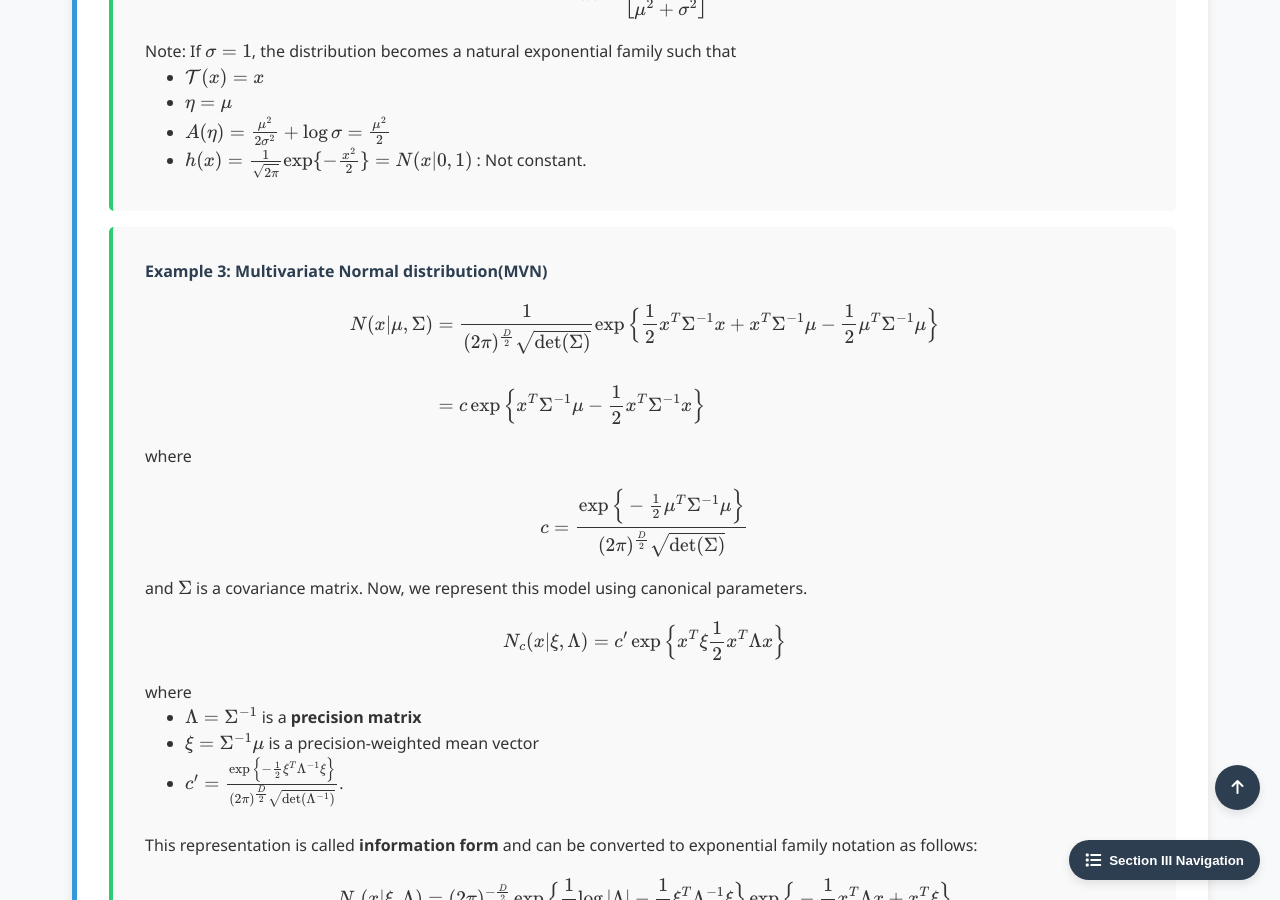
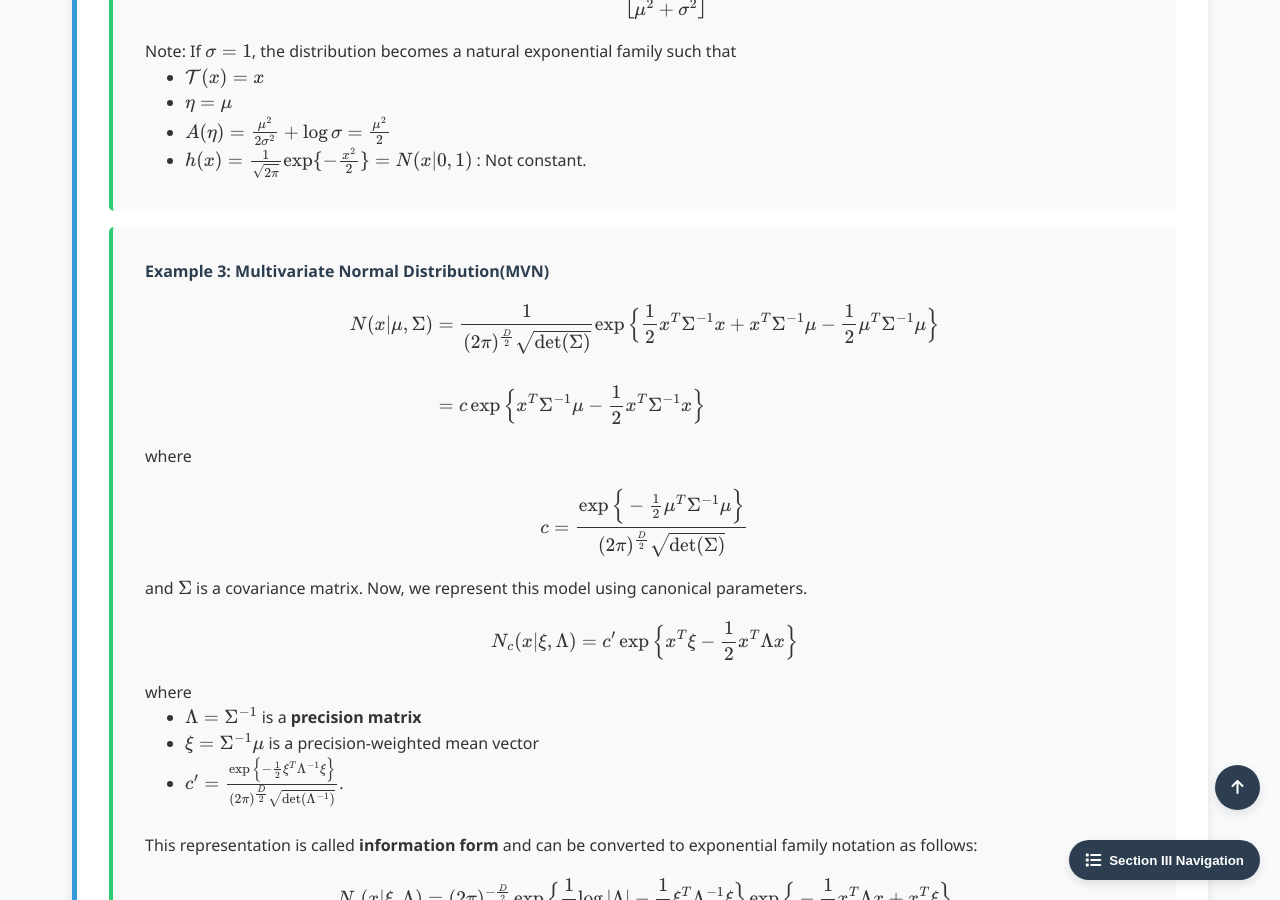
Before and after one commit to Yusukey01/yusukey01.github.io, a Jekyll site: the page built from Mathematics/Probability/expfamily.html, in a window 1280 px wide and 900 px high, scrolled down 3480 px. Built offline with Jekyll 4.4.1, drawn with Linux system fonts in a browser that asks for light colours; some of the changed text lies outside the part shown.

Commit message:
Updated Section 3-13, 14

```diff
--- a/Mathematics/Probability/expfamily.html
+++ b/Mathematics/Probability/expfamily.html
@@ -153,7 +153,7 @@ uses_python: false
             m = \mathbb{E }[\mathcal{T}(x)] \in \mathbb{R}^K.
             \]
             <div class="proof">
-                <span class="proof-title">Example 1:  Bernoulli distribution</span>
+                <span class="proof-title">Example 1:  Bernoulli Distribution</span>
                 \[
                 \begin{align*}
                 \text{Ber }(x | \mu) &= \mu^x (1-\mu)^{1-x} \\\\
@@ -212,7 +212,7 @@ uses_python: false
             convex in \(\eta\)</strong>.
             <br>
             <div class="proof">
-                <span class="proof-title">Example 2: Normal distribution</span>
+                <span class="proof-title">Example 2: Normal Distribution</span>
                 \[
                 \begin{align*}
                 N(x | \mu, \, \sigma^2) &= \frac{1}{\sigma\sqrt{2\pi}}\exp\Big\{-\frac{1}{2\sigma^2}(x - \mu)^2\Big\} \\\\
@@ -243,7 +243,7 @@ uses_python: false
                 </ul>
             </div>
             <div class="proof">
-                <span class="proof-title">Example 3: Multivariate Normal distribution(MVN)</span>
+                <span class="proof-title">Example 3: Multivariate Normal Distribution(MVN)</span>
                 \[
                 \begin{align*}
                 N(x | \mu, \Sigma) &= \frac{1}{(2\pi)^{\frac{D}{2}}\sqrt{\det(\Sigma)}}
@@ -258,7 +258,7 @@ uses_python: false
                 and \(\Sigma\) is a covariance matrix.
                 Now, we represent this model using canonical parameters.
                 \[
-                N_c (x | \xi, \Lambda) = c' \exp \Big\{x^T \xi \frac{1}{2}x^T \Lambda x \Big\}
+                N_c (x | \xi, \Lambda) = c' \exp \Big\{x^T \xi - \frac{1}{2}x^T \Lambda x \Big\}
                 \]
                 where
                 <br>
```
